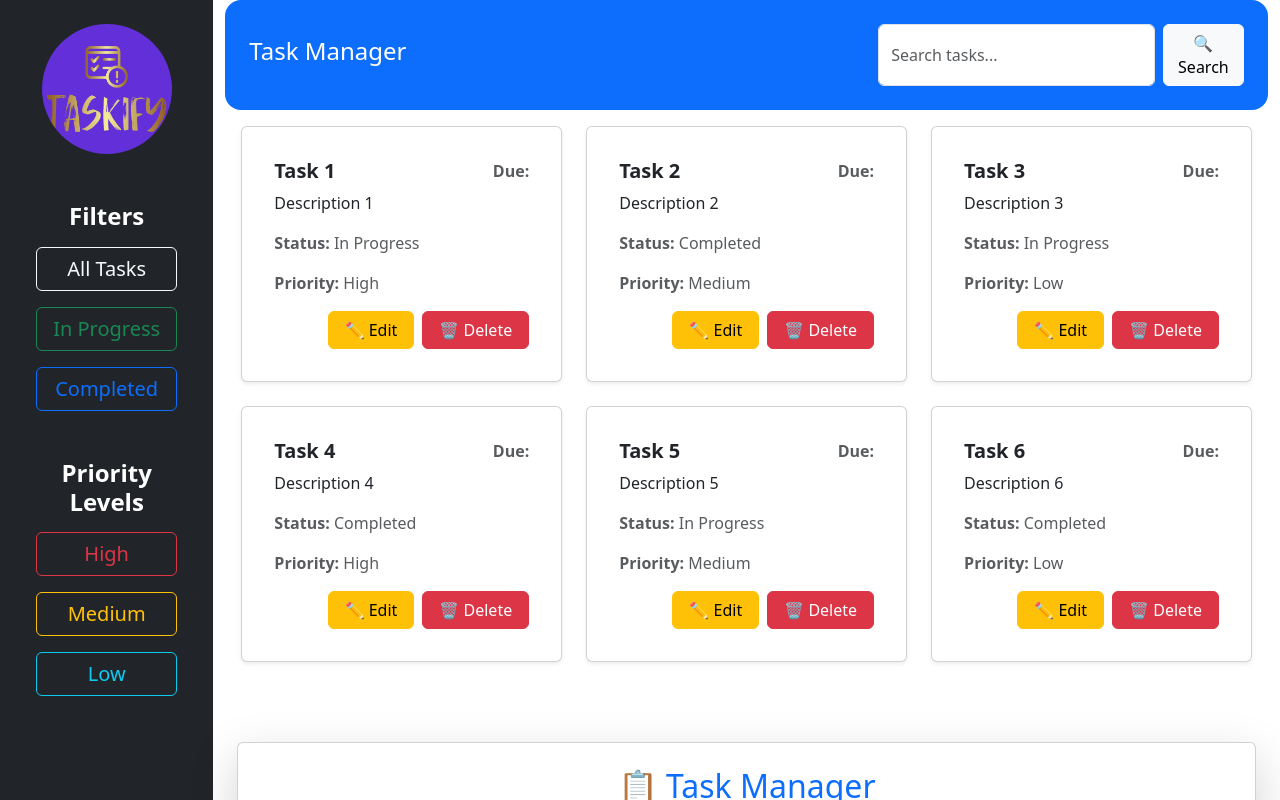
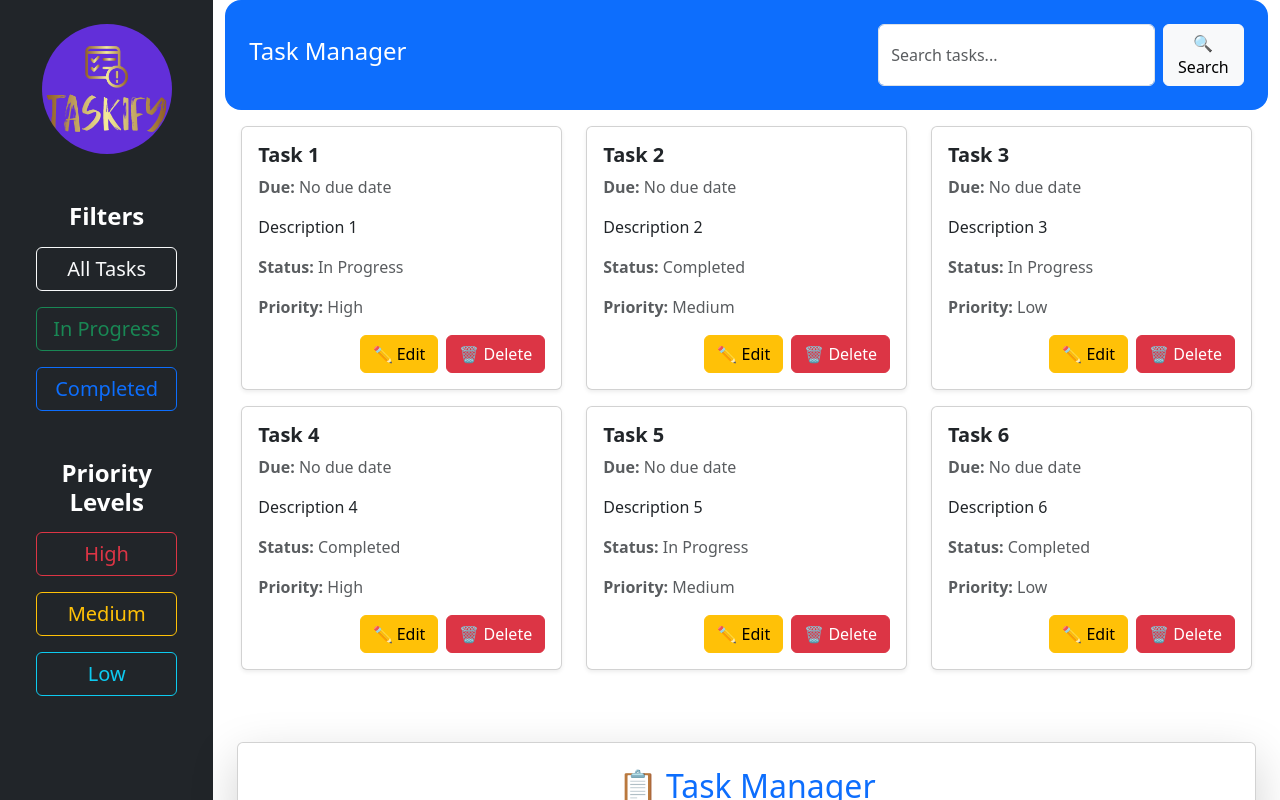
Before and after one commit to Rawan634/Final_React_Project, a React (Vite) app in the folder frontend/: page / in a window 1280 px wide. Shown: the top 800 px of the page. Built offline with nearby package versions, Linux system fonts and the light colour scheme.

Commit message:
Update Taskcard.jsx

```diff
--- a/frontend/src/components/Taskcard.jsx
+++ b/frontend/src/components/Taskcard.jsx
@@ -1,18 +1,77 @@
-const TaskCard = ({ task }) => {
+import { useState } from "react";
+
+const TaskCard = ({ task, onDelete, onUpdate }) => {
+  const [isEditing, setIsEditing] = useState(false);
+  const [editedTask, setEditedTask] = useState({ ...task });
+
+  // Handle input changes for inline editing
+  const handleEditChange = (e) => {
+    setEditedTask({ ...editedTask, [e.target.name]: e.target.value });
+  };
+
   return (
-    <div className="card shadow-sm p-3 mb-4">
+    <div className="card shadow-sm mb-3">
       <div className="card-body">
-        <div className="d-flex justify-content-between">
-          <h5 className="card-title fw-bold">{task.title}</h5>
-          <p className="text-muted mb-0"><strong>Due:</strong> {task.dueDate}</p>
+        {isEditing ? (
+          <>
+            <input
+              type="text"
+              name="title"
+              className="form-control mb-2"
+              value={editedTask.title}
+              onChange={handleEditChange}
+            />
+            <textarea
+              name="description"
+              className="form-control mb-2"
+              value={editedTask.description}
+              onChange={handleEditChange}
+            />
+            <input
+              type="date"
+              name="dueDate"
+              className="form-control mb-2"
+              value={editedTask.dueDate}
+              onChange={handleEditChange}
+            />
+            <select
+              name="priority"
+              className="form-select mb-2"
+              value={editedTask.priority}
+              onChange={handleEditChange}
+            >
+              <option value="Low">🟢 Low</option>
+              <option value="Medium">🟡 Medium</option>
+              <option value="High">🔴 High</option>
+            </select>
+            <select
+              name="status"
+              className="form-select mb-2"
+              value={editedTask.status}
+              onChange={handleEditChange}
+            >
+              <option value="Pending">⏳ Pending</option>
+              <option value="In Progress">⚒️ In Progress</option>
+              <option value="Completed">✅ Completed</option>
+            </select>
+            <div className="d-flex justify-content-end gap-2 mt-2">
+              <button className="btn btn-success" onClick={() => { onUpdate(editedTask); setIsEditing(false); }}>💾 Save</button>
+              <button className="btn btn-secondary" onClick={() => setIsEditing(false)}>❌ Cancel</button>
             </div>
+          </>
+        ) : (
+          <>
+            <h5 className="fw-bold">{task.title}</h5>
+            <p className="text-muted"><strong>Due:</strong> {task.dueDate || "No due date"}</p>
             <p className="card-text">{task.description}</p>
             <p className="text-muted"><strong>Status:</strong> {task.status}</p>
             <p className="text-muted"><strong>Priority:</strong> {task.priority}</p>
             <div className="d-flex justify-content-end gap-2 mt-3">
-          <button className="btn btn-warning px-3">✏️ Edit</button>
-          <button className="btn btn-danger px-3">🗑️ Delete</button>
+              <button className="btn btn-warning" onClick={() => setIsEditing(true)}>✏️ Edit</button>
+              <button className="btn btn-danger" onClick={onDelete}>🗑️ Delete</button>
             </div>
+          </>
+        )}
       </div>
     </div>
   );
```
Lines whose indentation alone changed are shown as unchanged.
